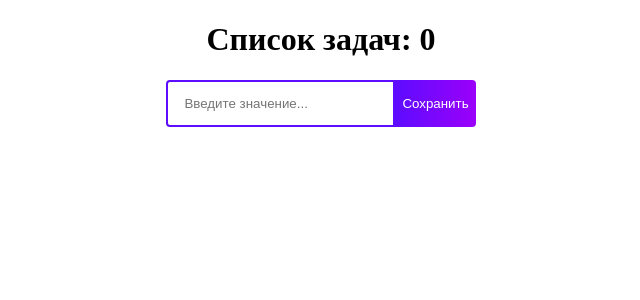
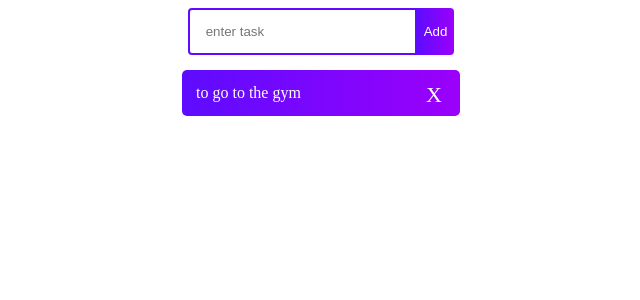
Before and after one commit to kittensgit/simple-todo-list, a React (Create React App) app: page / in a window 1280 px wide. Shown: the top 300 px of the page, without its empty margins (319-959 px from the left). Built offline with nearby package versions, Linux system fonts and the light colour scheme.

Commit message:
configure project, deleteTodo

```diff
--- a/src/App.js
+++ b/src/App.js
@@ -1,51 +1,29 @@
-import { useState } from 'react'
-import ToDo from './ToDo'
-import ToDoForm from './ToDoForm'
+import React, { useState } from 'react';
+import ToDo from './ToDo';
+import ToDoForm from './ToDoForm';
 
-function App() {
-  const [todos, setTodos] = useState([])
+const App = () => {
+    const [todos, setTodos] = useState([
+        { id: 1, task: 'to go to the gym', complete: 'false' },
+    ]);
 
-  const addTask = (userInput) => {
-    if (userInput) {
-      const newItem = {
-        id: Math.random().toString(36).substr(2, 9),
-        task: userInput,
-        complete: false
-      }
-      setTodos([...todos, newItem])
-    }
-  }
-
-  const removeTask = (id) => {
-    setTodos([...todos.filter((todo) => todo.id !== id)])
-  }
-
-  const handleToggle = (id) => {
-    setTodos([
-      ...todos.map((todo) =>
-        todo.id === id ? { ...todo, complete: !todo.complete } : { ...todo }
-      )
-    ])
-  }
-
+    const deleteTodo = (id) => {
+        setTodos(todos.filter((todo) => todo.id !== id));
+    };
     return (
         <div className="App">
-      <header>
-        <h1>Список задач: {todos.length}</h1>
-      </header>
-      <ToDoForm addTask={addTask} />
-      {todos.map((todo) => {
-        return (
+            <ToDoForm />
+            {todos.map((todo) => (
                 <ToDo
-            todo={todo}
                     key={todo.id}
-            toggleTask={handleToggle}
-            removeTask={removeTask}
+                    id={todo.id}
+                    task={todo.task}
+                    complete={todo.complete}
+                    deleteTodo={deleteTodo}
                 />
-        )
-      })}
+            ))}
         </div>
     );
-}
+};
 
 export default App;
--- a/src/ToDo.js
+++ b/src/ToDo.js
@@ -1,17 +1,19 @@
-function ToDo({ todo, toggleTask, removeTask }) {
+import React from 'react';
+
+const ToDo = ({ id, task, complete, deleteTodo }) => {
     return (
-        <div key={todo.id} className="item-todo">
+        <div className="item-todo">
+            <div>{task}</div>
             <div
-                className={todo.complete ? "item-text strike" : "item-text"}
-                onClick={() => toggleTask(todo.id)}
-                >
-                {todo.task}
-            </div>
-            <div className="item-delete" onClick={() => removeTask(todo.id)}>
+                onClick={() => {
+                    deleteTodo(id);
+                }}
+                className="item-delete"
+            >
                 X
             </div>
         </div>
-    )
-}
+    );
+};
 
-export default ToDo
+export default ToDo;
--- a/src/ToDoForm.js
+++ b/src/ToDoForm.js
@@ -1,37 +1,12 @@
-import { useState } from 'react'
+import React from 'react';
 
-function ToDoForm({ addTask }) {
-    const [userInput, setUserInput] = useState('')
+const ToDoForm = () => {
+    return (
+        <div>
+            <input placeholder="enter task" />
+            <button>add</button>
+        </div>
+    );
+};
 
-    const handleChange = (e) => {
-        setUserInput(e.currentTarget.value)
-    }
-
-    const handleSubmit = (e) => {
-        e.preventDefault()
-        addTask(userInput)
-        setUserInput("")
-    }
-
-
-    const handleKeyPress = (e) => { // в событии есть свойство key
-        if(e.key === "Enter") {
-            handleSubmit(e)
-        }
-    }
-
-    return (
-        <form onSubmit={handleSubmit}>
-            <input
-                value={userInput}
-                type="text"
-                onChange={handleChange}
-                onKeyDown={handleKeyPress}
-                placeholder="Введите значение..."
-            />
-            <button>Сохранить</button>
-        </form>
-    )
-}
-
-export default ToDoForm
+export default ToDoForm;
--- a/src/index.css
+++ b/src/index.css
@@ -8,9 +8,11 @@
     margin: 0 auto;
     text-align: left;
     margin-top: 15px;
-  background: linear-gradient(90deg,
+    background: linear-gradient(
+        90deg,
         rgba(93, 12, 255, 1) 0%,
-      rgba(155, 0, 250, 1) 100%);
+        rgba(155, 0, 250, 1) 100%
+    );
     color: #fff;
     border: none;
     border-radius: 5px;
@@ -36,9 +38,11 @@
     border-radius: 0 4px 4px 0;
     cursor: pointer;
     outline: none;
-  background: linear-gradient(90deg,
+    background: linear-gradient(
+        90deg,
         rgba(93, 12, 255, 1) 0%,
-      rgba(155, 0, 250, 1) 100%);
+        rgba(155, 0, 250, 1) 100%
+    );
     color: #fff;
     text-transform: capitalize;
 }
@@ -50,7 +54,7 @@
     font-size: 22px;
     position: relative;
     left: -4px;
-  bottom: 5px;
+    bottom: 20px;
 }
 
 .strike {
--- a/src/index.js
+++ b/src/index.js
@@ -2,16 +2,6 @@ import React from 'react';
 import ReactDOM from 'react-dom/client';
 import './index.css';
 import App from './App';
-import reportWebVitals from './reportWebVitals';
 
 const root = ReactDOM.createRoot(document.getElementById('root'));
-root.render(
-  <React.StrictMode>
-    <App />
-  </React.StrictMode>
-);
-
-// If you want to start measuring performance in your app, pass a function
-// to log results (for example: reportWebVitals(console.log))
-// or send to an analytics endpoint. Learn more: https://bit.ly/CRA-vitals
-reportWebVitals();
+root.render(<App />);
--- a/src/reportWebVitals.js
+++ /dev/null
@@ -1,13 +0,0 @@
-const reportWebVitals = onPerfEntry => {
-  if (onPerfEntry && onPerfEntry instanceof Function) {
-    import('web-vitals').then(({ getCLS, getFID, getFCP, getLCP, getTTFB }) => {
-      getCLS(onPerfEntry);
-      getFID(onPerfEntry);
-      getFCP(onPerfEntry);
-      getLCP(onPerfEntry);
-      getTTFB(onPerfEntry);
-    });
-  }
-};
-
-export default reportWebVitals;
```
Also changed, not shown: src/setupTests.js (deleted, +0 -5 lines). Lines whose indentation alone changed are shown as unchanged.
